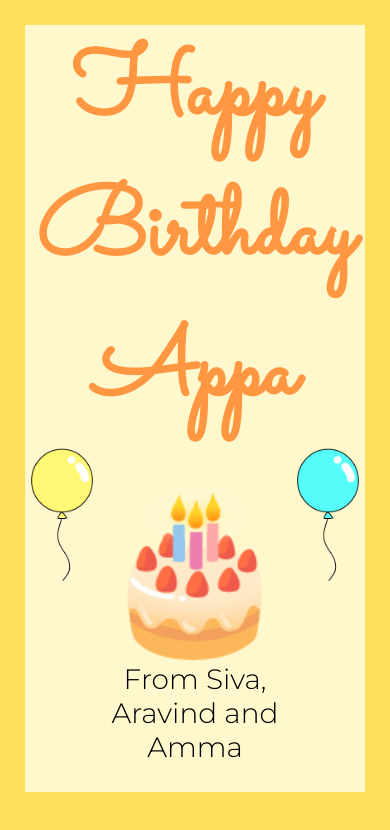
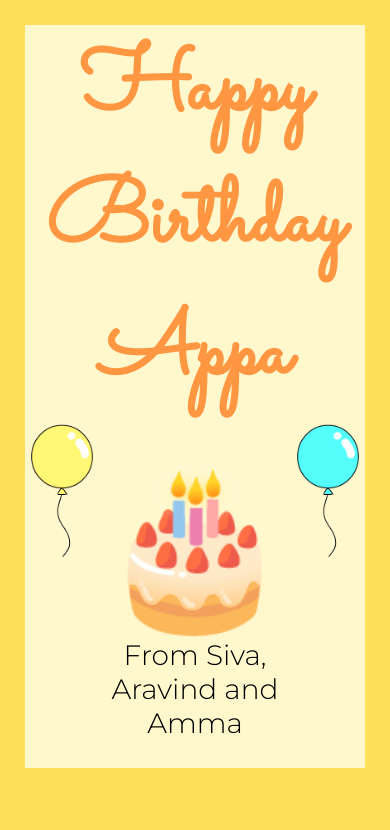
Before and after one commit to aadityasivaS/AppaBirthdayWebsite, a plain HTML site: page index.html in a window 390 px wide. Drawn offline with Linux system fonts and the light colour scheme.

Commit message:
fixed responsiveness

```diff
--- a/styles.css
+++ b/styles.css
@@ -29,3 +29,11 @@ body {
     width: 85%;
     margin-bottom: 25px;
 }
+@media (max-width: 580px) {
+    .contentDiv h1 {
+        margin: 0;
+        font-family: 'Sacramento';
+        font-size: 90px;
+        color: #FF9642;
+    }
+}
```
